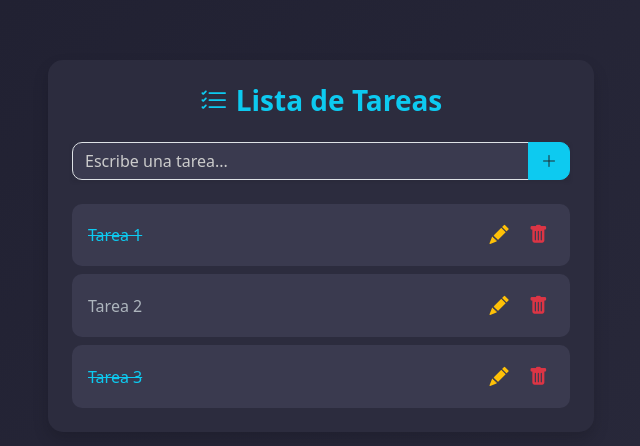
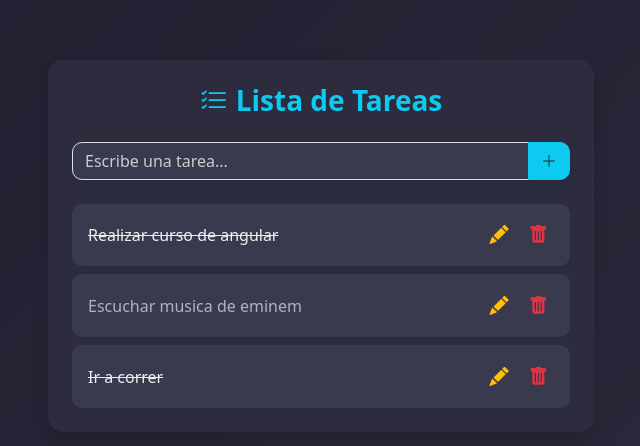
Before and after one commit to ale94/todolist-app-angular, an Angular app: page / in a window 1280 px wide. Shown: the part 154-600 px from the top of the page, without its empty margins (319-959 px from the left). Built offline with nearby package versions, Linux system fonts and the light colour scheme.

Commit message:
fix: modify styles

```diff
--- a/src/app/components/todo-dashboard/todo-dashboard.ts
+++ b/src/app/components/todo-dashboard/todo-dashboard.ts
@@ -13,17 +13,17 @@ export class TodoDashboard {
   tasks = signal<Task[]>([
     {
       id: 1,
-      name: 'Tarea 1',
+      name: 'Realizar curso de angular',
       completed: true,
     },
     {
       id: 2,
-      name: 'Tarea 2',
+      name: 'Escuchar musica de eminem',
       completed: false,
     },
     {
       id: 3,
-      name: 'Tarea 3',
+      name: 'Ir a correr',
       completed: true,
     },
   ]);
--- a/src/styles.css
+++ b/src/styles.css
@@ -21,7 +21,7 @@ body {
 }
 .completed span {
   text-decoration: line-through;
-  color: #0dcaf0 !important;
+  color: #eee !important;
 }
 .btn-icon {
   border: none;
```
